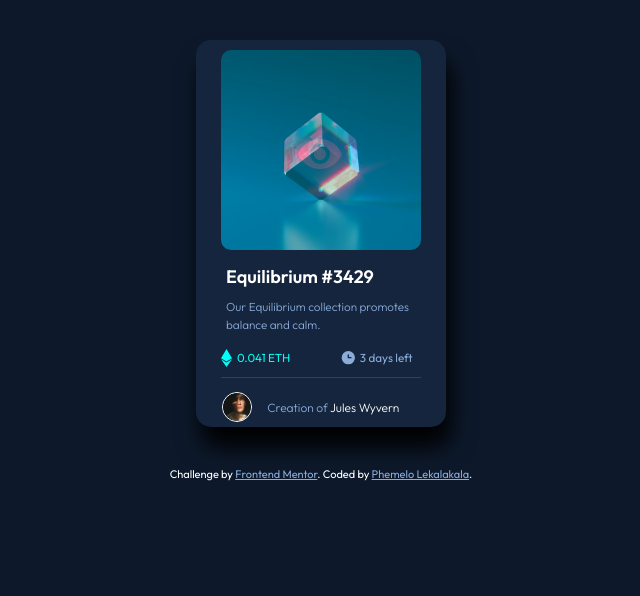
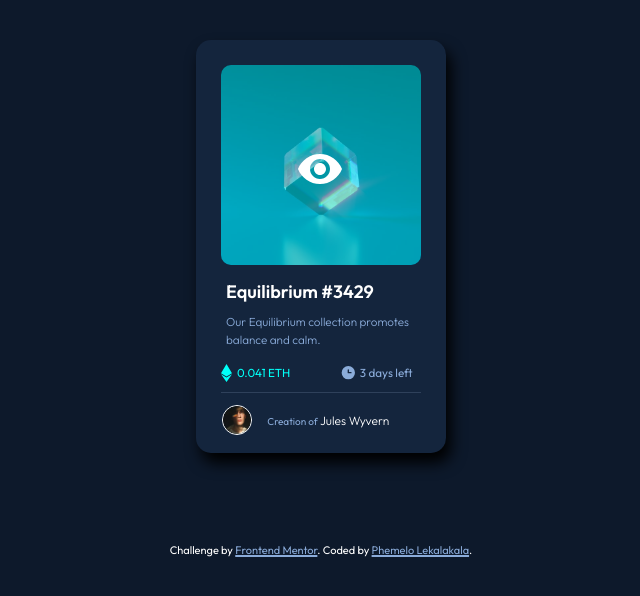
Before and after one commit to Phemelo27/nft-preview-card-component, a plain HTML site: page index.html in a window 1280 px wide. Shown: the whole page, without its empty margins (319-959 px from the left). Drawn offline with Linux system fonts and the light colour scheme.

Commit message:
Refactoring

```diff
--- a/index.html
+++ b/index.html
@@ -17,16 +17,18 @@
 </head>
 <body>
     <section class="card">
-            <!-- <img class="view" src="images/icon-view.svg" alt=""> -->
+        <!-- Imgae Section -->
         <div class="img-container">
-            <div class="img-hover">
-                <img class="view" src="images/icon-view.svg" alt="">
+            <img class="cube-img" src="images/image-equilibrium.jpg">
+            <div class="hover-state">
+            <img class="view" src="images/icon-view.svg" alt="">
             </div>
-            <img class="cube-img" src="images/image-equilibrium.jpg">
         </div>
+
+        <!-- Text Section -->
         <p class="product">Equilibrium #3429</p>
         <p class="description">Our Equilibrium collection promotes<br> balance and calm.</p>
-        <div class="pnt">
+        <div class="info">
             <div class="price">
                 <img src="images/icon-ethereum.svg" alt="">
                 <p class="coin">0.041 ETH</p>
@@ -37,9 +39,9 @@
             </div>
         </div>
         <div class="hr"></div>
-        <div class="avatar">
-            <img class="avi" src="images/image-avatar.png" alt="">
-            <p class="designer-credit">Creation of <span>Jules Wyvern</span></p>
+        <div class="creator">
+            <img class="avatar" src="images/image-avatar.png" alt="">
+            <p class="creator-credit">Creation of <span>Jules Wyvern</span></p>
         </div>
     </section>
     <div class="attribution">
--- a/styles.css
+++ b/styles.css
@@ -4,45 +4,56 @@
     box-sizing: border-box;
 }
 
+
 body {
-    margin: 0;
+    margin: 0 auto;
     font-family: 'Outfit', sans-serif;
     font-size: 18px;
     background-color: hsl(217, 54%, 11%);
 }
 
-section {
+.card {
     background-color: hsl(216, 50%, 16%);
     width: 250px;
     margin: 40px auto;
     border-radius: 15px;
-    box-shadow: 5px 20px 25px black;
+    box-shadow: 5px 10px 15px black;
+    padding: 15px 0;
 }
+/* -- Image Section -- */
 
 .img-container {
     position: relative;
 }
-.img-hover {
-    width: 200px;
-    height: 200px;
-    background-color: hsl(178, 100%, 50%);
-    opacity: 0.25;
+.hover-state {
     position: absolute;
     left: 25px;
     top: 10px;
+    width: 200px;
+    height: 200px;
+    background-color: hsla(178, 100%, 50%, 0.5);
     border-radius: 10px;
+    /*visibility: hidden;*/
+    /*z-index: -1;*/
 }
+
+.view {
+    /*position: absolute;
+    left: 100px;
+    top: 90px;*/
+    margin: 80px 75px;
+}
+
 .cube-img {
-    color: white;
+    position: relative;
     width: 200px;
+    height: 200px;
     border-radius: 10px;
     margin: 10px 25px;
 }
-.view {
-    position: relative;
-    left: 75px;
-    top: 80px;
-}
+
+
+/* --- Text Section -- */
 
 .product {
     color: hsl(0, 0%, 100%);
@@ -58,6 +69,11 @@ section {
     line-height: 1.5;
 }
 
+.info {
+    display: flex;
+    margin: 5px 10px 0 25px;
+}
+
 .coin {
     color: hsl(178, 100%, 50%);
     font-weight: 400;
@@ -69,29 +85,6 @@ section {
     color: hsl(215, 51%, 70%);
     font-size: 0.65em;
     padding-left: 2.5px;
-}
-
-.hr {
-    width: 200px;
-    height: 0.5px;
-    background-color: hsl(215, 32%, 27%);
-    margin: 0 auto;
-}
-
-.designer-credit {
-    color: hsl(215, 51%, 70%);
-    font-size: 10px;
-}
-
-.designer-credit span {
-    color: hsl(0, 0%, 100%);
-    font-weight: 300;
-    font-size: 12px;
-}
-
-.pnt {
-    display: flex;
-    margin: 5px 10px 0 25px;
 }
 
 .price {
@@ -106,47 +99,78 @@ section {
     display: flex;
     align-items: center;
 }
+.hr {
+    width: 200px;
+    height: 0.5px;
+    background-color: hsl(215, 32%, 27%);
+    margin: 0 auto;
+}
 
-.avatar {
+/* --- NFT Creator --- */
+.creator-credit {
+    color: hsl(215, 51%, 70%);
+    font-size: 10px;
+}
+
+.creator-credit span {
+    color: hsl(0, 0%, 100%);
+    font-weight: 300;
+    font-size: 12px;
+}
+
+.creator {
     display: flex;
     align-items: center;
-    margin-left: 26.25px;
-    margin-top: 15px;
-    margin-bottom: 15px;
-    margin: 10px 0 10px 26.25px;
+    margin: 10px 0 0 26.25px;
 }
 
-.avatar img {
+.creator img {
     width: 30px;
     border: 1px solid white;
     border-radius: 30px;
 }
 
-.avatar .designer-credit {
-    font-weight: 300;
-    font-size: 12px;
+.creator .creator-credit {
     padding-left: 15px;
+    margin-bottom: 10px;
 }
 
+
+/* --- Attribution Section --- */
 .attribution {
     color: white;
     font-size: 11px;
     text-align: center;
+    position: relative;
+    top: 50px;
 }
 
 .attribution a {
     color: hsl(215, 51%, 70%);
+    text-decoration-thickness: 2px;
 }
 
+
 /*--Hover States--*/
+
+/*.hover-state:active {
+    position: absolute;
+    left: 25px;
+    top: 10px;
+    width: 200px;
+    height: 200px;
+    background-color: hsla(178, 100%, 50%, 0.5);
+    border-radius: 10px;
+    visibility: hidden;
+}*/
 .product:hover {
     color: hsl(178, 100%, 50%);
 }
 
-.designer-credit span:hover {
+.creator-credit span:hover {
     color: hsl(178, 100%, 50%);
 }
 
-.cube-img:hover {
-    z-index: 0;
+.attribution a:hover {
+    color: hsl(178, 100%, 50%);
 }
```
